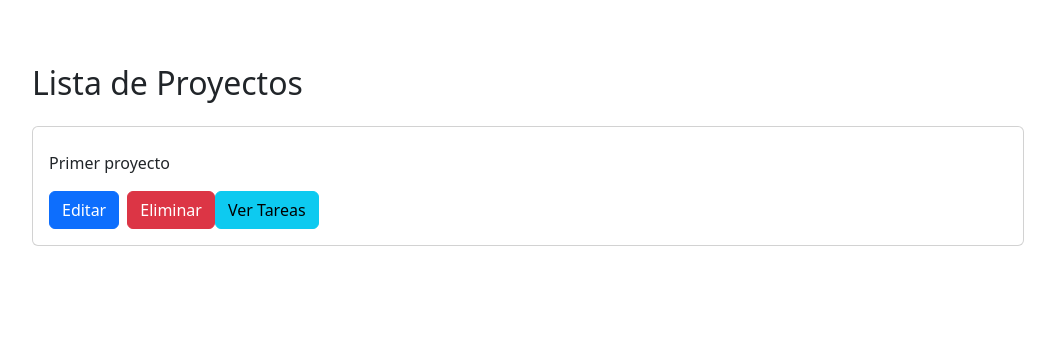
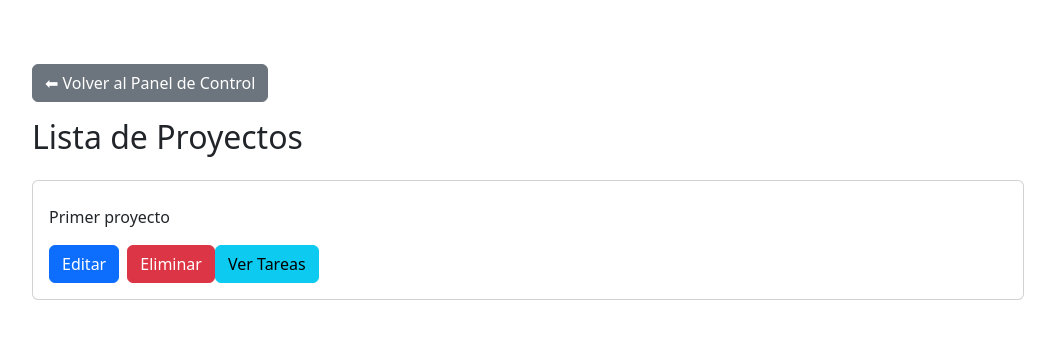
Before and after one commit to Alvaro1823/Proyecto-DSP, a Next.js app: page /mostrar in a window 1280 px wide. Shown: the top 338 px of the page, without its empty margins (112-1167 px from the left). Built offline with nearby package versions, Linux system fonts and the light colour scheme; data requests are answered from the project's data file.

Commit message:
Se agregaron botones de retorno a panel de control.

```diff
--- a/app/mostrar/page.jsx
+++ b/app/mostrar/page.jsx
@@ -88,6 +88,13 @@ export default function ProyectosPage() {
   return (
     <Container className="mt-5">
       <Row className="mb-3">
+      <Col>
+        <Link href="/dashboard">
+          <Button variant="secondary">⬅ Volver al Panel de Control</Button>
+        </Link>
+      </Col>
+    </Row>
+      <Row className="mb-3">
         <Col>
           <h2>Lista de Proyectos</h2>
         </Col>
```
Also changed, not shown: app/proyectos/page.jsx (+7 -0 lines).
